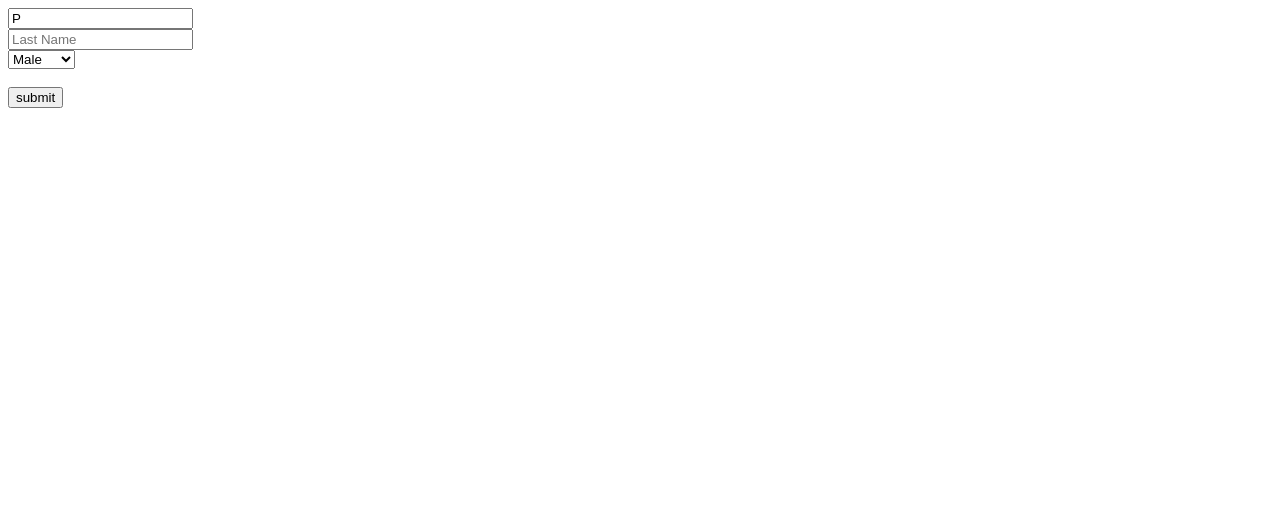
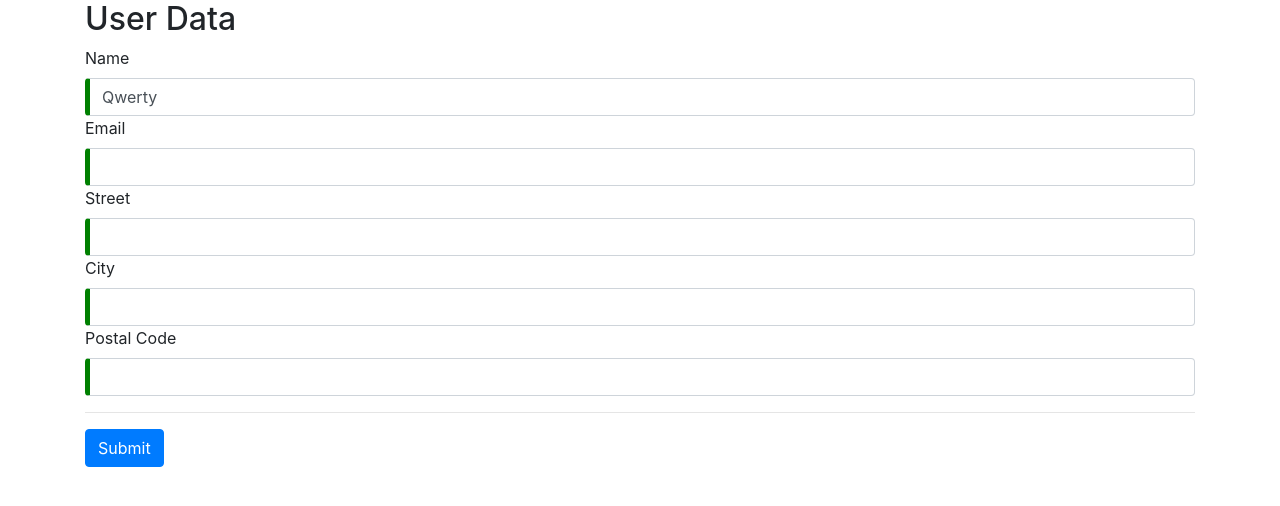
Before and after one commit to prasanthtr575/ng-training, an Angular app: page / in a window 1280 px wide. Shown: the top 506 px of the page. Built offline with nearby package versions, Linux system fonts and the light colour scheme.

Commit message:
forms play ground

```diff
--- a/package.json
+++ b/package.json
@@ -21,7 +21,9 @@
     "@angular/platform-browser": "^4.0.0",
     "@angular/platform-browser-dynamic": "^4.0.0",
     "@angular/router": "^4.0.0",
+    "bootstrap": "^4.0.0-alpha.6",
     "core-js": "^2.4.1",
+    "font-awesome": "^4.7.0",
     "rxjs": "^5.1.0",
     "zone.js": "^0.8.4"
   },
--- a/src/app/app.component.css
+++ b/src/app/app.component.css
@@ -0,0 +1,7 @@
+input.ng-invalid {
+    border-left: 5px solid red;
+}
+
+input.ng-valid {
+    border-left: 5px solid green;
+}
--- a/src/app/app.component.html
+++ b/src/app/app.component.html
@@ -1,12 +1,38 @@
-<form [formGroup]="userForm" (ngSubmit)="onSubmit(userForm.value)">
-    <input type="text" name="firstName" placeholder="First Name" formControlName="firstName">
-    <br>
-    <input type="text" name="lastName" placeholder="Last Name" formControlName="lastName">
-    <br>
-    <select name="gender" formControlName="gender">
-        <option value="F">Female</option>
-        <option value="M">Male</option>
-    </select>
-    <br><br>
-    <input type="submit" value="submit">
-</form>
+<div class="container">
+    <h2>User Data</h2>
+    <form [formGroup]="userForm" (ngSubmit)="onSubmit()">
+        <div class="formGroup">
+            <label>Name</label>
+            <input type="text" #refName name="name" class="form-control" formControlName="name">
+            <div *ngIf="userForm.controls['name'].hasError('required')" class="alert alert-danger">
+                <i>Please enter name</i>
+            </div>
+            <div *ngIf="userForm.controls['name'].hasError('minlength')" class="alert alert-danger">
+                <i>aleast 3 characters</i>
+            </div>
+            <div *ngIf="userForm.controls['name'].hasError('maxlength')" class="alert alert-danger">
+                <i>Max 8 characters</i>
+            </div>
+        </div>
+        <div class="formGroup">
+            <label>Email</label>
+            <input type="text" name="email" class="form-control" formControlName="email">
+        </div>
+        <div formGroupName="address">
+            <div class="formGroup">
+                <label>Street</label>
+                <input type="text" name="street" class="form-control" formControlName="street">
+            </div>
+            <div class="formGroup">
+                <label>City</label>
+                <input type="text" name="city" class="form-control" formControlName="city">
+            </div>
+            <div class="formGroup">
+                <label>Postal Code</label>
+                <input type="text" name="postalCode" class="form-control" formControlName="postalCode">
+            </div>
+        </div>
+        <hr>
+        <button type="submit" class="btn btn-primary" [disabled]="!userForm.valid">Submit</button>
+    </form>
+</div>
--- a/src/app/app.component.ts
+++ b/src/app/app.component.ts
@@ -1,5 +1,5 @@
 import { Component, OnInit } from '@angular/core';
-import { FormGroup, FormControl } from '@angular/forms';
+import { FormGroup, FormBuilder, Validators } from '@angular/forms';
 
 @Component({
   selector: 'app-root',
@@ -7,17 +7,23 @@ import { FormGroup, FormControl } from '@angular/forms';
   styleUrls: ['./app.component.css']
 })
 export class AppComponent implements OnInit {
-  userForm;
+  userForm: FormGroup;
+
+  constructor (private _formBuilder: FormBuilder) {}
 
   ngOnInit () {
-    this.userForm = new FormGroup({
-      firstName: new FormControl("P"),
-      lastName: new FormControl(""),
-      gender: new FormControl("M")
-    });
+    this.userForm = this._formBuilder.group({
+      name: ['Qwerty', [Validators.required, Validators.minLength(3), Validators.maxLength(8)]],
+      email: [],
+      address: this._formBuilder.group({
+        street: [],
+        city: [],
+        postalCode: []
+      })
+    })
   }
 
-  onSubmit (user) {
-    console.log(user);
+  onSubmit () {
+    console.log(this.userForm.value);
   }
 }
--- a/src/styles.css
+++ b/src/styles.css
@@ -1 +1,3 @@
 /* You can add global styles to this file, and also import other style files */
+@import "~bootstrap/dist/css/bootstrap.min.css";
+@import "~font-awesome/css/font-awesome.css";
```
